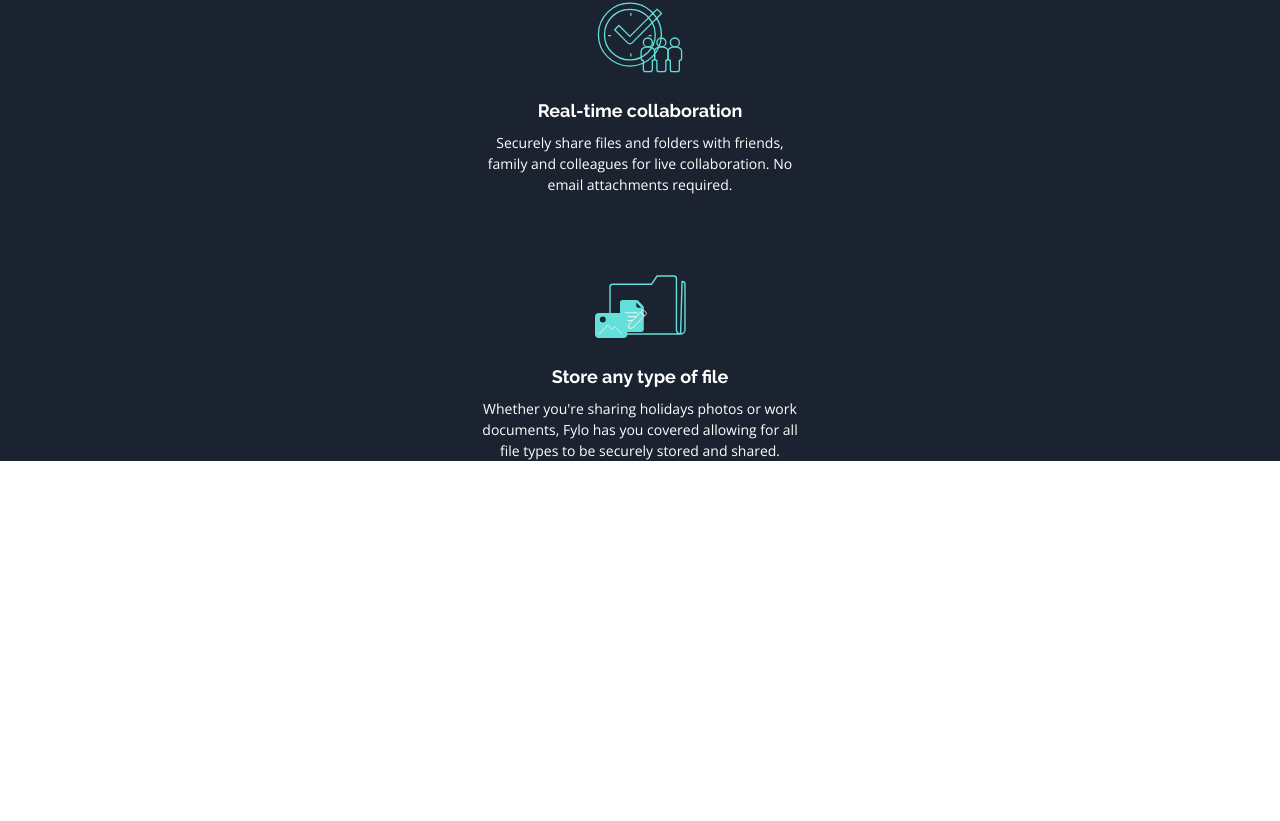
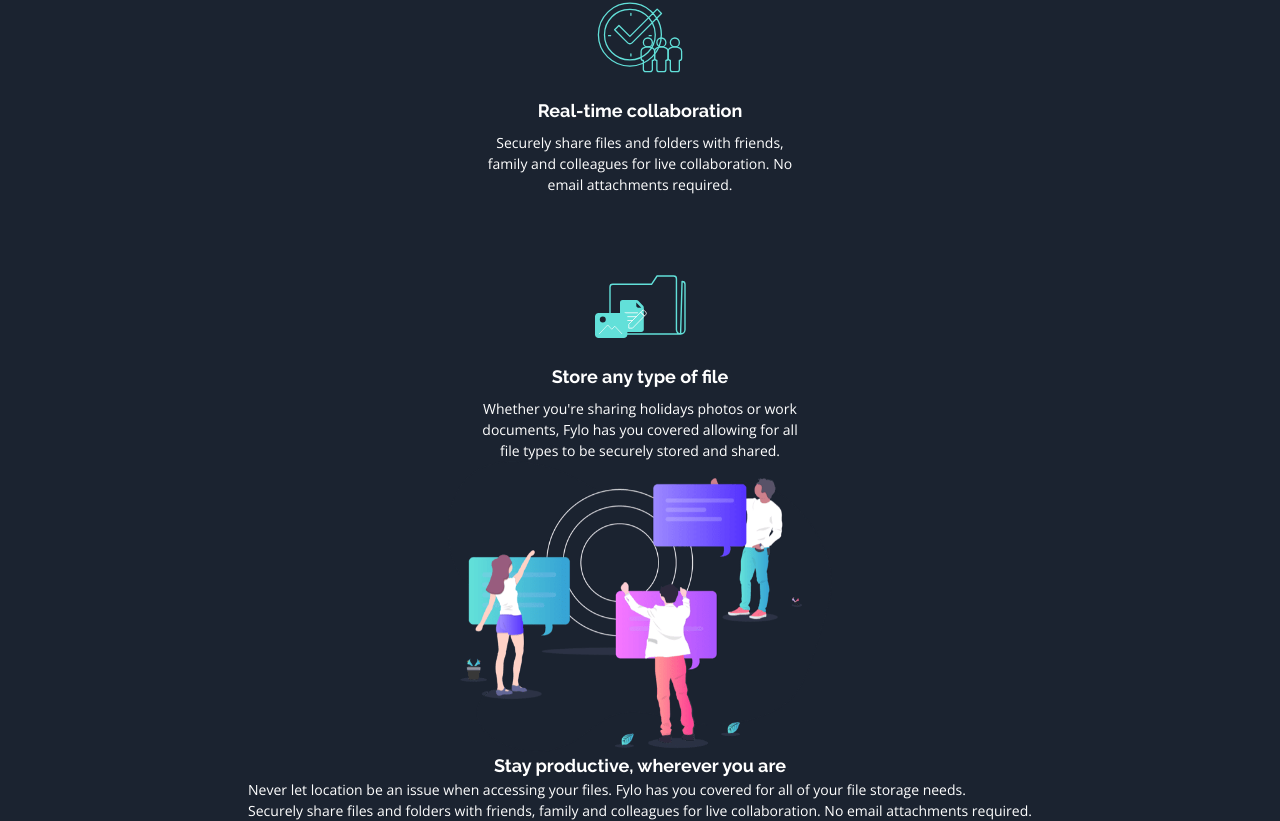
Before and after one commit to PiotrPlotast/fylo-dark-theme-landing-page, a React (Vite) app in the folder fylo-dark-theme-landing-page/: page / in a window 1280 px wide. Shown: the part 1261-2082 px from the top of the page. Before the commit the page ends 1722 px from the top, so only its background shows below. Built offline with nearby package versions, Linux system fonts and the light colour scheme.

Commit message:
created StayProductiveImg component

```diff
--- a/fylo-dark-theme-landing-page/src/App.tsx
+++ b/fylo-dark-theme-landing-page/src/App.tsx
@@ -2,6 +2,8 @@ import "./App.css";
 import Navbar from "./Navbar";
 import Hero from "./Hero";
 import Features from "./Features";
+import HowItWorks from "./HowItWorks";
+
 function App() {
   return (
     <div className="bg-bgColor">
@@ -11,6 +13,7 @@ function App() {
       <main>
         <Hero />
         <Features />
+        <HowItWorks />
       </main>
       <footer></footer>
     </div>
--- /dev/null
+++ b/fylo-dark-theme-landing-page/src/HowItWorks.tsx
@@ -0,0 +1,21 @@
+import StayProductiveImg from "./StayProductiveImg";
+export default function HowItWorks() {
+  return (
+    <section className="flex flex-col items-center">
+      <StayProductiveImg />
+      <div>
+        <h2 className="text-textColor font-main font-bold text-lg text-center mx-6">
+          Stay productive, wherever you are
+        </h2>
+        <p className="text-textColor text-md font-secondary mx-6">
+          Never let location be an issue when accessing your files. Fylo has you
+          covered for all of your file storage needs.
+        </p>
+        <p className="text-textColor text-md font-secondary mx-6">
+          Securely share files and folders with friends, family and colleagues
+          for live collaboration. No email attachments required.
+        </p>
+      </div>
+    </section>
+  );
+}
--- /dev/null
+++ b/fylo-dark-theme-landing-page/src/StayProductiveImg.tsx
@@ -0,0 +1,6 @@
+import stayProductive from "./assets/images/illustration-stay-productive.png";
+export default function StayProductiveImg() {
+  return (
+    <img src={stayProductive} alt="" className="max-w-[80%] sm:max-w-96" />
+  );
+}
```
